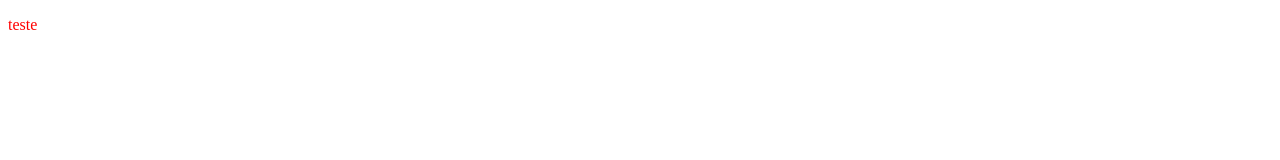
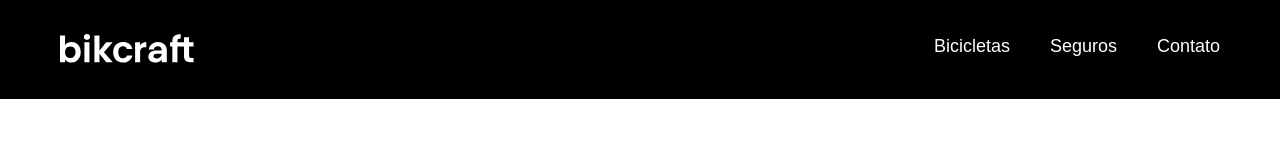
Before and after one commit to Gabriel996Ferreira/bikcraft, a plain HTML site: page index.html in a window 1280 px wide. Drawn offline with Linux system fonts and the light colour scheme.

Commit message:
header-e-menu

```diff
--- a/css/style.css
+++ b/css/style.css
@@ -1,3 +1,86 @@
-p {
-  color: red;
+body {
+  margin: 0px;
+  font-family: Arial, Helvetica, sans-serif;
 }
+
+ul {
+  margin: 0px;
+  padding: 0px;
+  list-style: none;
+}
+
+a {
+  text-decoration: none;
+}
+
+.header-bg {
+  background-color: #000000;
+}
+
+.header {
+  display: flex;
+  flex-wrap: wrap;
+  gap: 20px;
+  justify-content: space-between;
+  align-items: center;
+  padding: 20px;
+  box-sizing: border-box;
+  max-width: 1200px;
+  margin-left: auto;
+  margin-right: auto;
+}
+
+.header-menu {
+  display: flex;
+  gap: 40px;
+}
+
+.header-menu a {
+  padding: 16px 0px;
+  display: inline-block;
+  color: #ffffff;
+  font-size: 18px;
+}
+
+.header-menu a:after {
+  content: "";
+  display: block;
+  height: 2px;
+  width: 0;
+  background: #ffffff;
+  margin-top: 4px;
+  transition: 0.3s;
+  position: relative;
+}
+
+.header-menu a:hover:after {
+  width: 100%;
+}
+
+.header-menu a:hover {
+  background-color: #2e2e2e;
+}
+
+@media (max-width: 800px) {
+  .header-menu {
+    gap: 20px;
+  }
+  .header-menu a {
+    background: #111111;
+    padding: 12px 16px;
+    border-radius: 4px;
+  }
+  .header a::after {
+    display: none;
+  }
+}
+
+@media (max-width: 600px) {
+  .header-menu {
+    gap: 12px;
+  }
+  .header-menu a {
+    padding: 8px 12px;
+    font-size: 14px;
+  }
+}
--- a/index.html
+++ b/index.html
@@ -10,7 +10,21 @@
 </head>
 
 <body>
-  <p>teste</p>
+  <header class="header-bg">
+    <div class="header">
+      <a href="./index.html">
+        <img src="./img/bikcraft.svg" alt="bikecraft">
+      </a>
+
+      <nav aria-label="primaria">
+        <ul class="header-menu">
+          <li><a href="./bicicletas.html">Bicicletas</a></li>
+          <li><a href="./seguros.html">Seguros</a></li>
+          <li><a href="./contato.html">Contato</a></li>
+        </ul>
+      </nav>
+    </div>
+  </header>
 </body>
 
 </html>
```
